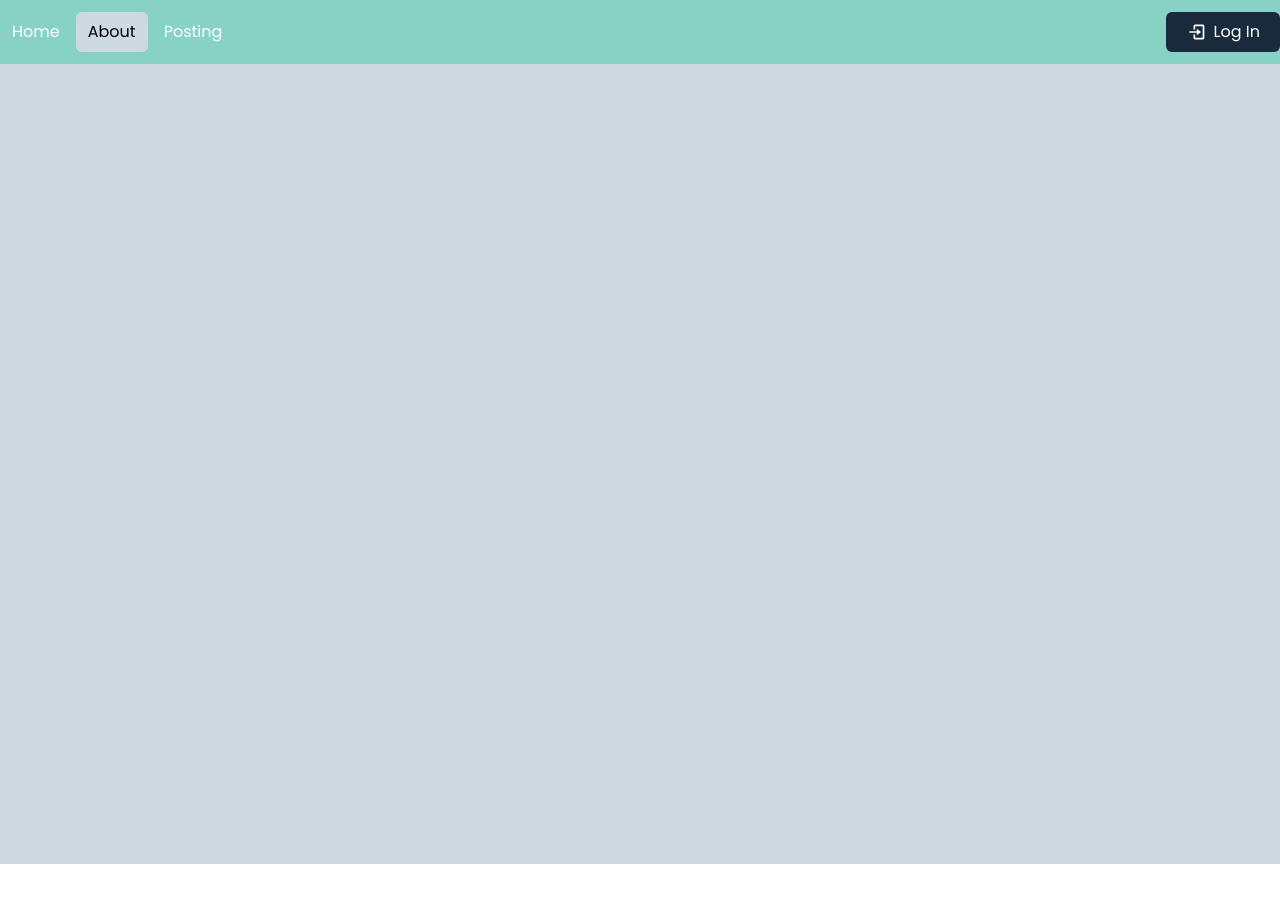
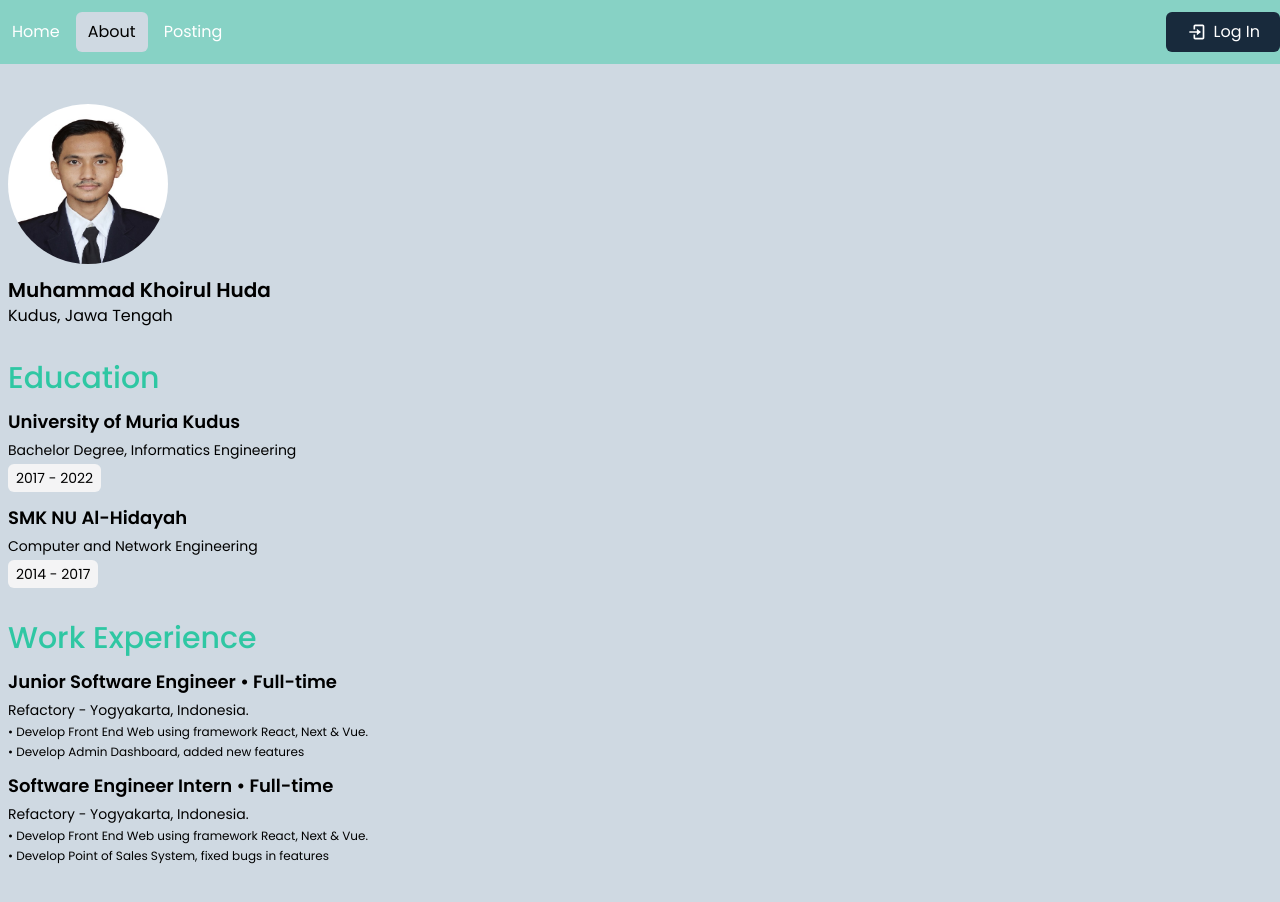
Before and after one commit to huda-addelson/programming-test, a React (Vite) app: page /about in a window 1280 px wide. Before the commit the page ends 864 px from the top, so only its background shows below. Built offline with nearby package versions, Linux system fonts and the light colour scheme.

Commit message:
add feature about

```diff
--- /dev/null
+++ b/src/Components/CardAbout.jsx
@@ -0,0 +1,22 @@
+import React from 'react';
+
+export default function CardAbout({ text, title, year, lists }) {
+  return (
+    <div className='flex flex-col w-full gap-y-1'>
+      <h3 className='text-lg font-bold'>{text}</h3>
+      <p className='text-sm'>{title}</p>
+      {year && (
+        <span className='px-2 py-1 bg-zinc-100  w-fit rounded-md text-sm'>
+          {year}
+        </span>
+      )}
+      {lists && (
+        <ul className='text-xs flex flex-col gap-1'>
+          {lists.map((list, index) => (
+            <li key={index}>{list}</li>
+          ))}
+        </ul>
+      )}
+    </div>
+  );
+}
--- a/src/Pages/About.jsx
+++ b/src/Pages/About.jsx
@@ -1,10 +1,60 @@
 import React from 'react';
+import CardAbout from '../Components/CardAbout';
+import Title from '../Components/Title';
 import Layout from '../Layout/Layout';
 
 export default function About() {
   return (
     <Layout>
-      <div className='min-h-screen'></div>
+      <div className='min-h-screen py-10'>
+        <div className='container mx-auto'>
+          <div className='flex flex-col gap-y-3'>
+            <div className='w-40 h-40 rounded-full'>
+              <img
+                src='./images/profile.jpg'
+                alt='profile'
+                className='w-full h-full rounded-full'
+              />
+            </div>
+            <div>
+              <h2 className='text-xl font-semibold'>Muhammad Khoirul Huda</h2>
+              <p>Kudus, Jawa Tengah</p>
+            </div>
+            <div className='flex flex-col gap-y-3 mt-5'>
+              <Title text='Education' />
+              <CardAbout
+                text='University of Muria Kudus'
+                title='Bachelor Degree, Informatics Engineering'
+                year='2017 - 2022'
+              />
+              <CardAbout
+                text='SMK NU Al-Hidayah'
+                title='Computer and Network Engineering'
+                year='2014 - 2017'
+              />
+            </div>
+            <div className='flex flex-col gap-y-3 mt-5'>
+              <Title text='Work Experience' />
+              <CardAbout
+                text='Junior Software Engineer • Full-time'
+                title='Refactory - Yogyakarta, Indonesia.'
+                lists={[
+                  '• Develop Front End Web using framework React, Next & Vue.',
+                  '• Develop Admin Dashboard, added new features',
+                ]}
+              />
+              <CardAbout
+                text='Software Engineer Intern • Full-time'
+                title='Refactory - Yogyakarta, Indonesia.'
+                lists={[
+                  '• Develop Front End Web using framework React, Next & Vue.',
+                  '• Develop Point of Sales System, fixed bugs in features',
+                ]}
+              />
+            </div>
+          </div>
+        </div>
+      </div>
     </Layout>
   );
 }
```
Also changed, not shown: public/images/profile.jpg (added).
